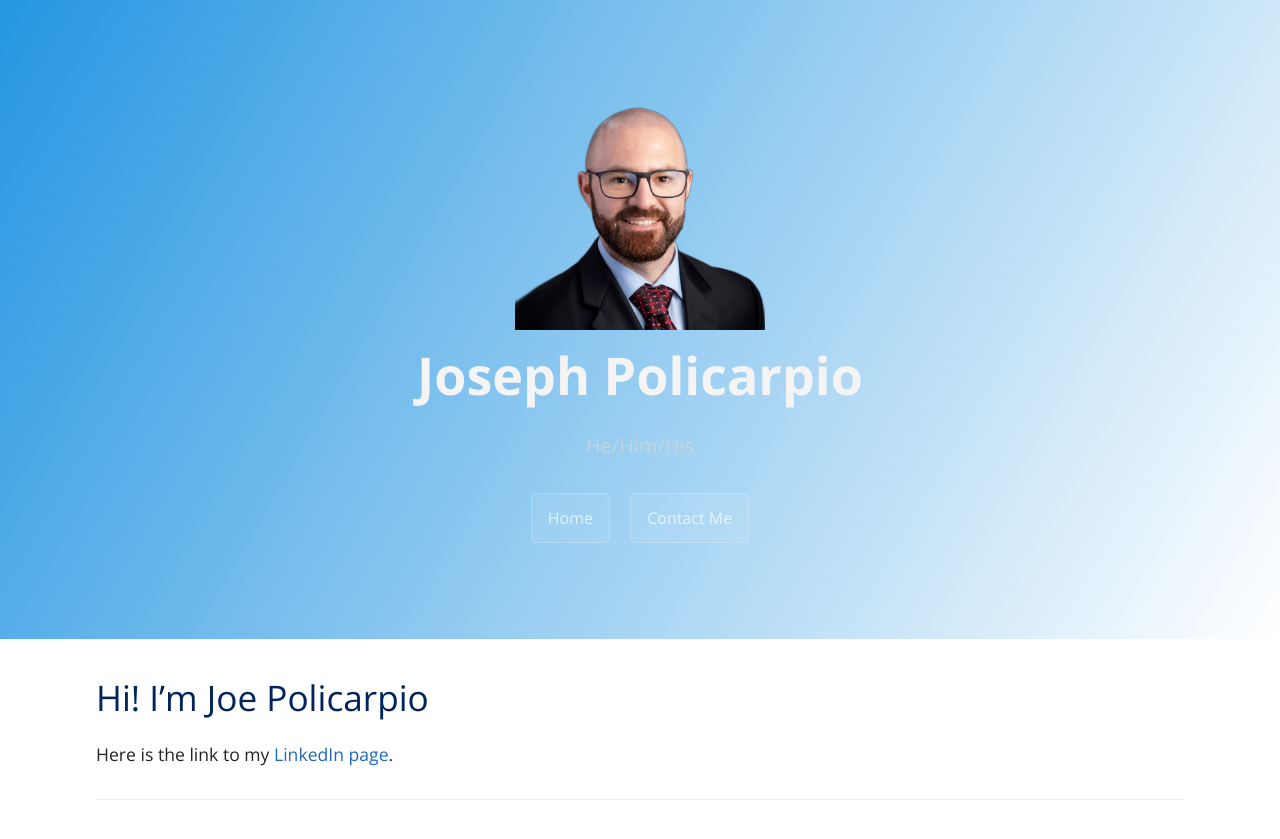
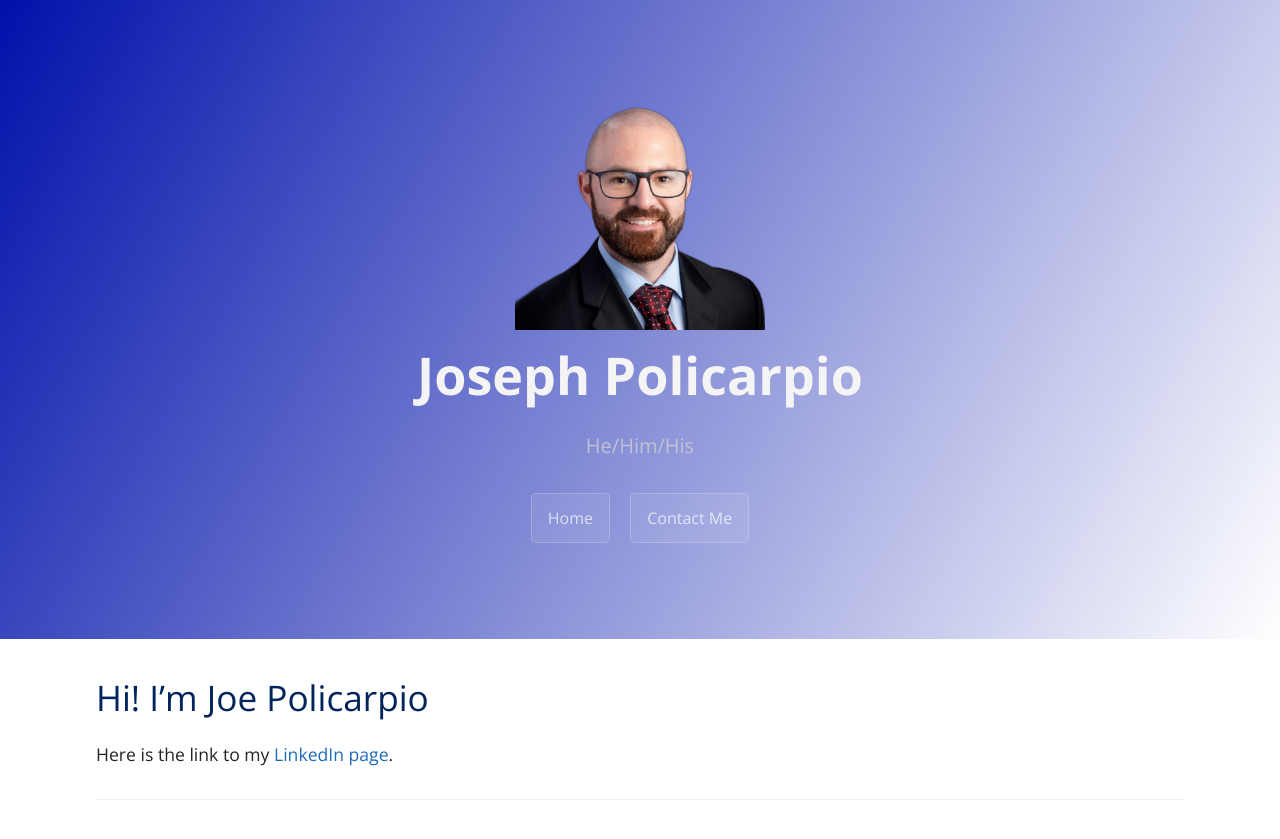
Before and after one commit to jopeo/joepo, a Jekyll site: the page built from index.md, in a window 1280 px wide. Shown: the top 839 px of the page. Built offline with Jekyll 4.4.1, drawn with Linux system fonts in a browser that asks for light colours.

Commit message:
updated 1629

```diff
--- a/assets/css/style.scss
+++ b/assets/css/style.scss
@@ -8,7 +8,7 @@ $medium-breakpoint: 42em !default;
 // Headers
 $header-heading-color: #fff !default;
 $header-bg-color: #fff; // #3C3F41;  // #000000;
-$header-bg-color-secondary: #2596E2; //#0066B8;
+$header-bg-color-secondary: #0011AA; //#0066B8;
 
 // Text
 $section-headings-color: #01245c;
```
Also changed, not shown: contact.md (+1 -0 lines), Images/ba_icon.png (deleted), Images/ba_platinum.png (deleted).
